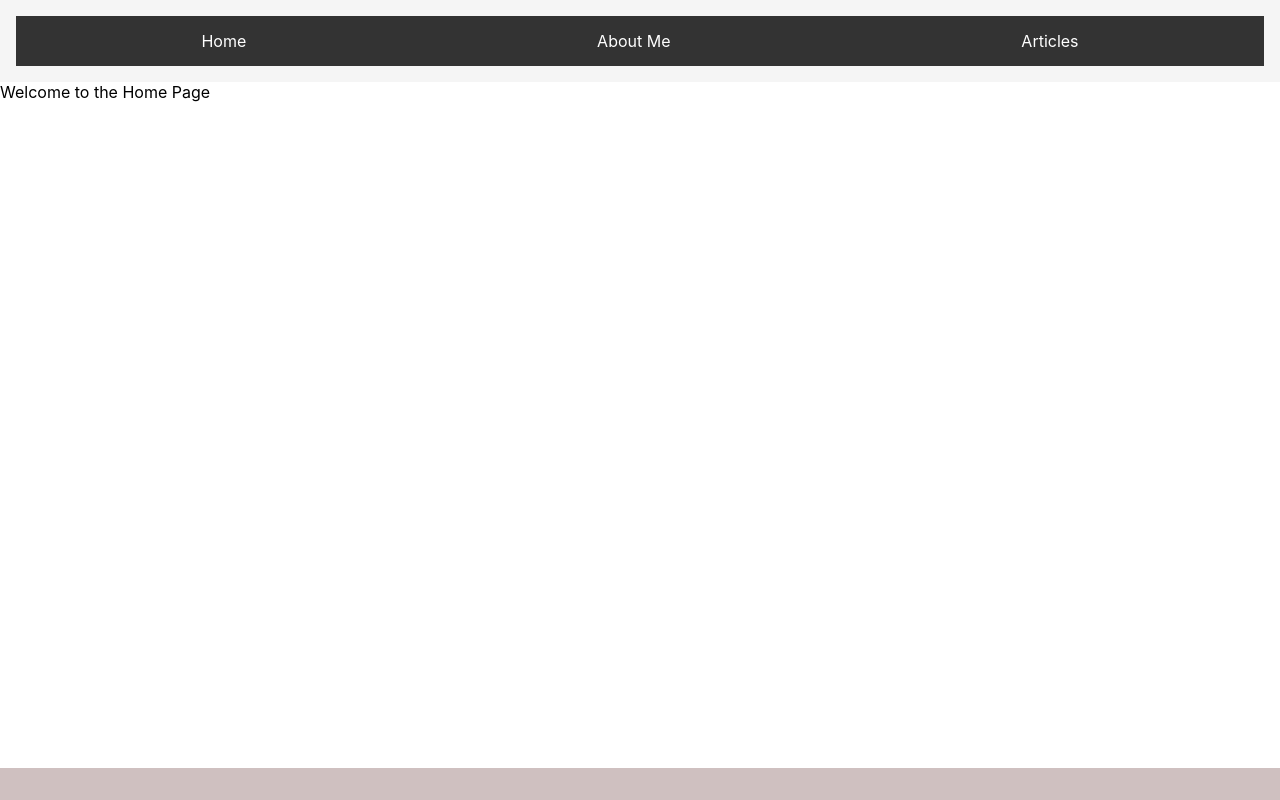
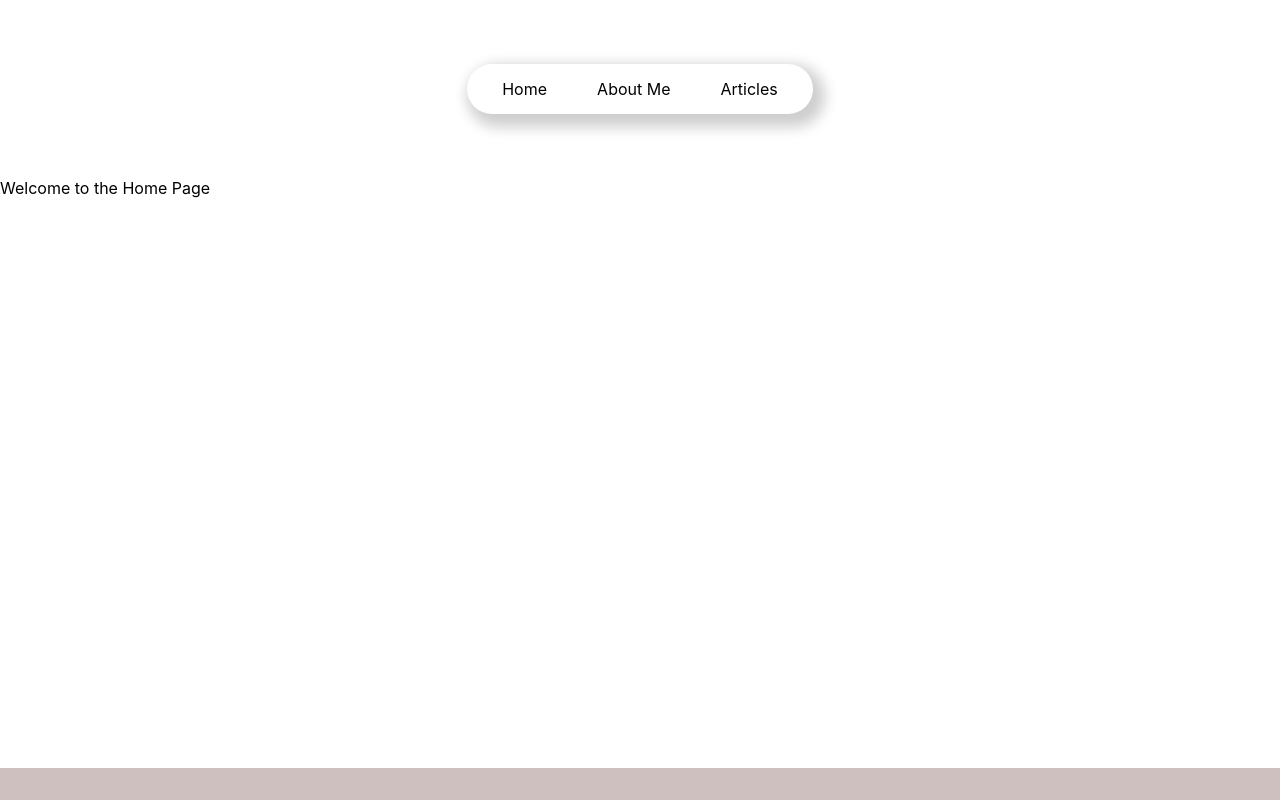
Before and after one commit to nvaneethm/react-portfolio, a Next.js app: page / in a window 1280 px wide. Built offline with nearby package versions, Linux system fonts and the light colour scheme.

Commit message:
navbar basic styling

```diff
--- a/styles/Header.module.css
+++ b/styles/Header.module.css
@@ -1,8 +1,7 @@
 /* styles/Header.module.css */
 .header {
-    /* Styles for header */
-    background-color: #f5f5f5;
-    padding: 1rem;
-    text-align: center;
-    /* Other styles as needed */
+  padding: 4rem;
+  text-align: center;
+  border-radius: 30px; /* Rounded corners */
+  /* Other styles as needed */
 }
--- a/styles/Navbar.module.css
+++ b/styles/Navbar.module.css
@@ -2,24 +2,31 @@
 .navbar {
   display: flex;
   justify-content: space-around;
-    background-color: #333;
+  /* background-color: #333; */
   padding: 10px;
+  border-radius: 30px;
+  min-width: 270px;
+  width: 30%;
+  margin: 0 auto;
+  box-shadow: 6px 7px 14px 6px rgba(12, 12, 12, 0.2);
 }
 
 .navlink {
-    color: white;
   text-decoration: none;
   padding: 5px 10px;
 }
 
-/* Responsive design for smaller screens */
+/* Hide on mobile screens */
 @media (max-width: 600px) {
   .navbar {
-        flex-direction: column;
+    display: none;
+  }
+}
+
+/* Adjust for desktop screens */
+@media (min-width: 600px) {
+  .navbar {
+    flex-direction: row;
     align-items: center;
   }
-
-    .navlink {
-        margin: 5px 0;
 }
-}
```
Also changed, not shown: components/Header.tsx (+8 -8 lines). Lines whose indentation alone changed are shown as unchanged.
